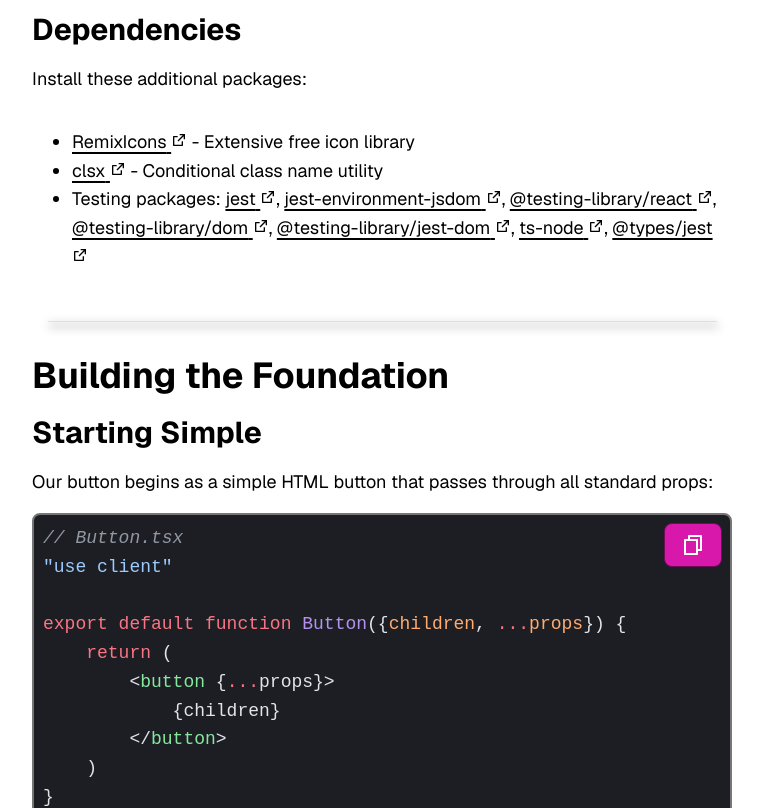
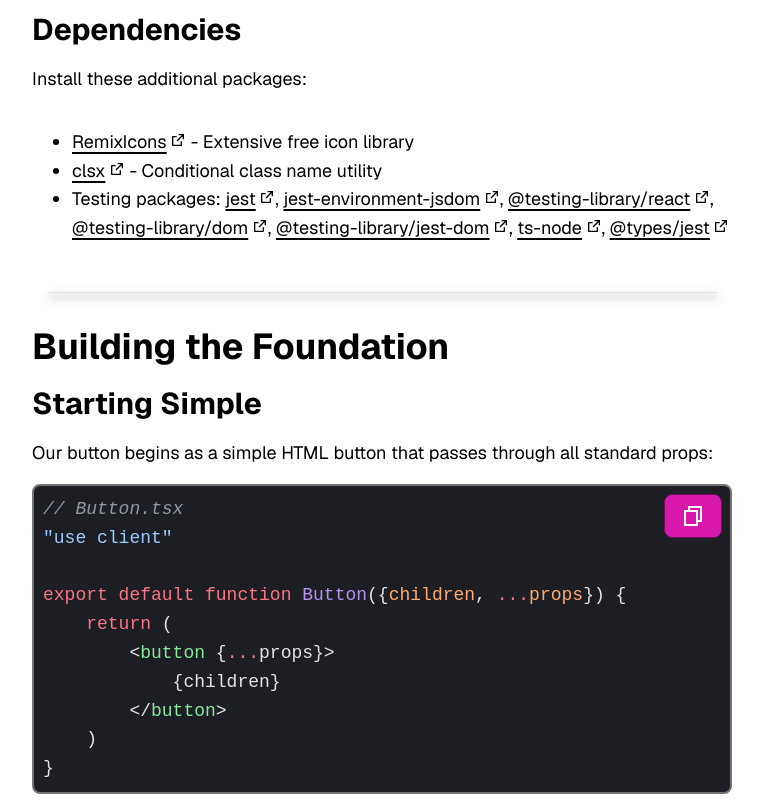
Before and after one commit to codercarl1243/react_components_system, a Next.js app: page /blog/design-system/buttons/base2 in a window 1280 px wide. Shown: the part 1360-2168 px from the top of the page, without its empty margins (64-827 px from the left). Built offline with nearby package versions, Linux system fonts and the light colour scheme.

Commit message:
UPDATE link component should have correct classname and spacing where needed

```diff
--- a/app/styles/components/link.css
+++ b/app/styles/components/link.css
@@ -11,7 +11,15 @@
 .link:focus-visible {
     text-decoration-style: dotted;
 }
+.external {
+    display: inline-flex;
+    align-items: baseline;
+    gap: 0.2em;
+}
 
+.external .icon {
+    flex-shrink: 0;
+}
 a:not([class]):hover,
 a:not([class]):focus-visible {
     text-decoration-color: var(--color-primary-600);
--- a/components/link/index.tsx
+++ b/components/link/index.tsx
@@ -2,8 +2,9 @@ import NextLink from 'next/link'
 import React from 'react'
 import Icon from '../icon'
 import { RiExternalLinkLine } from '@remixicon/react'
+import clsx from 'clsx'
 
-export default function Link ({ children, href, ...props }: React.ComponentProps<'a'>) {
+export default function Link({ children, className, href, ...props }: React.ComponentProps<'a'>) {
   if (!href) return <>{children}</>
 
   const schemeMatch = href.match(/^([a-zA-Z][a-zA-Z+.-]*):/)
@@ -20,13 +21,13 @@ export default function Link ({ children, href, ...props }: React.ComponentProps
 
   if (isExternal && (!scheme || SAFE_EXTERNAL.has(scheme))) {
     return (
-      <a href={href} rel="noopener noreferrer" {...props}>
+      <a href={href} rel="noopener noreferrer" className={clsx(className, 'link external')} {...props}>
         {children}{' '}
-        <Icon color={'currentColor'} icon={RiExternalLinkLine} size={'sm'} />
+        <Icon color={'currentColor'} icon={RiExternalLinkLine} size={'sm'} className='icon' />
       </a>
     )
   }
   return (
-    <NextLink href={href} {...props}>{children}</NextLink>
+    <NextLink href={href} className={clsx(className, 'link external')} {...props}>{children}</NextLink>
   )
 }
```
